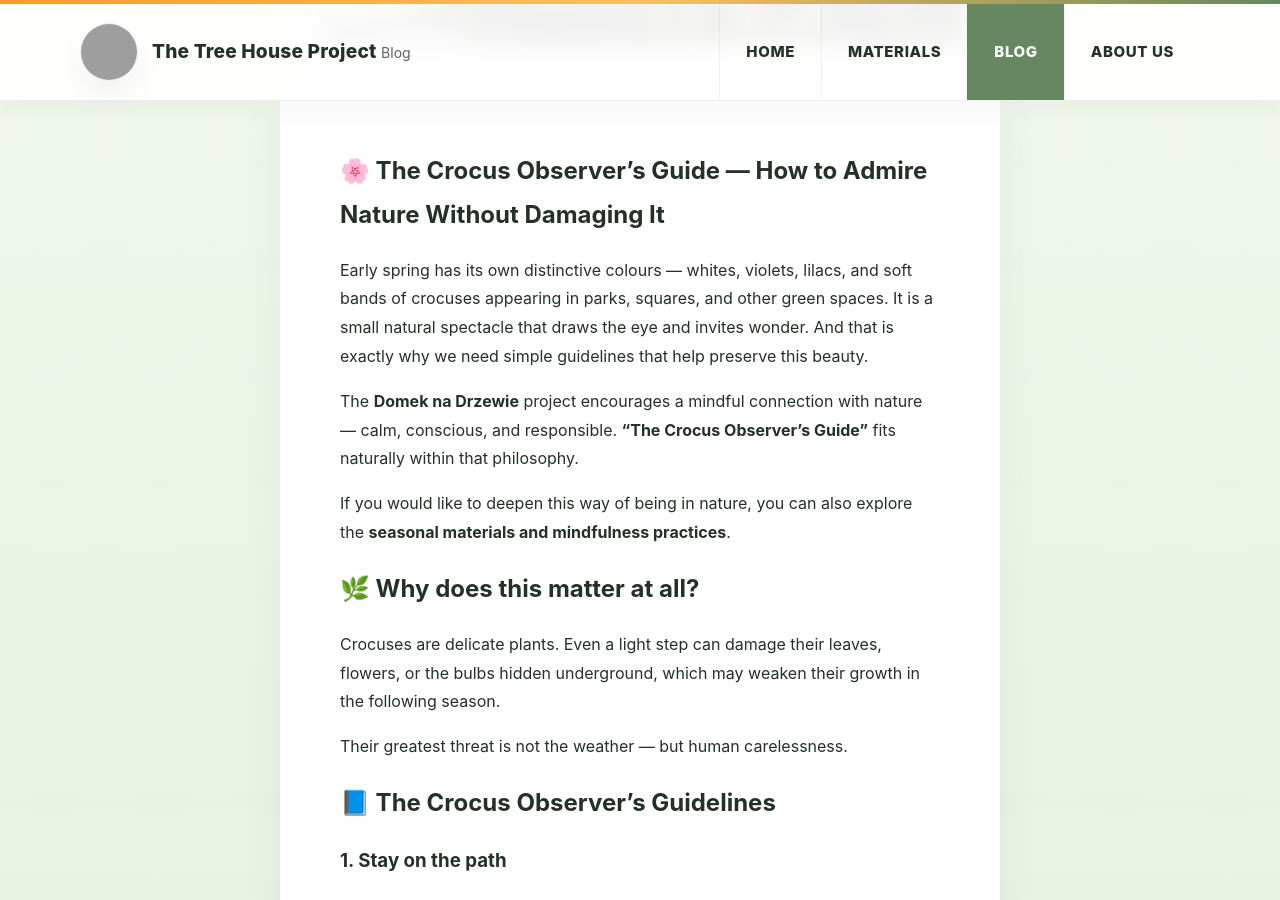
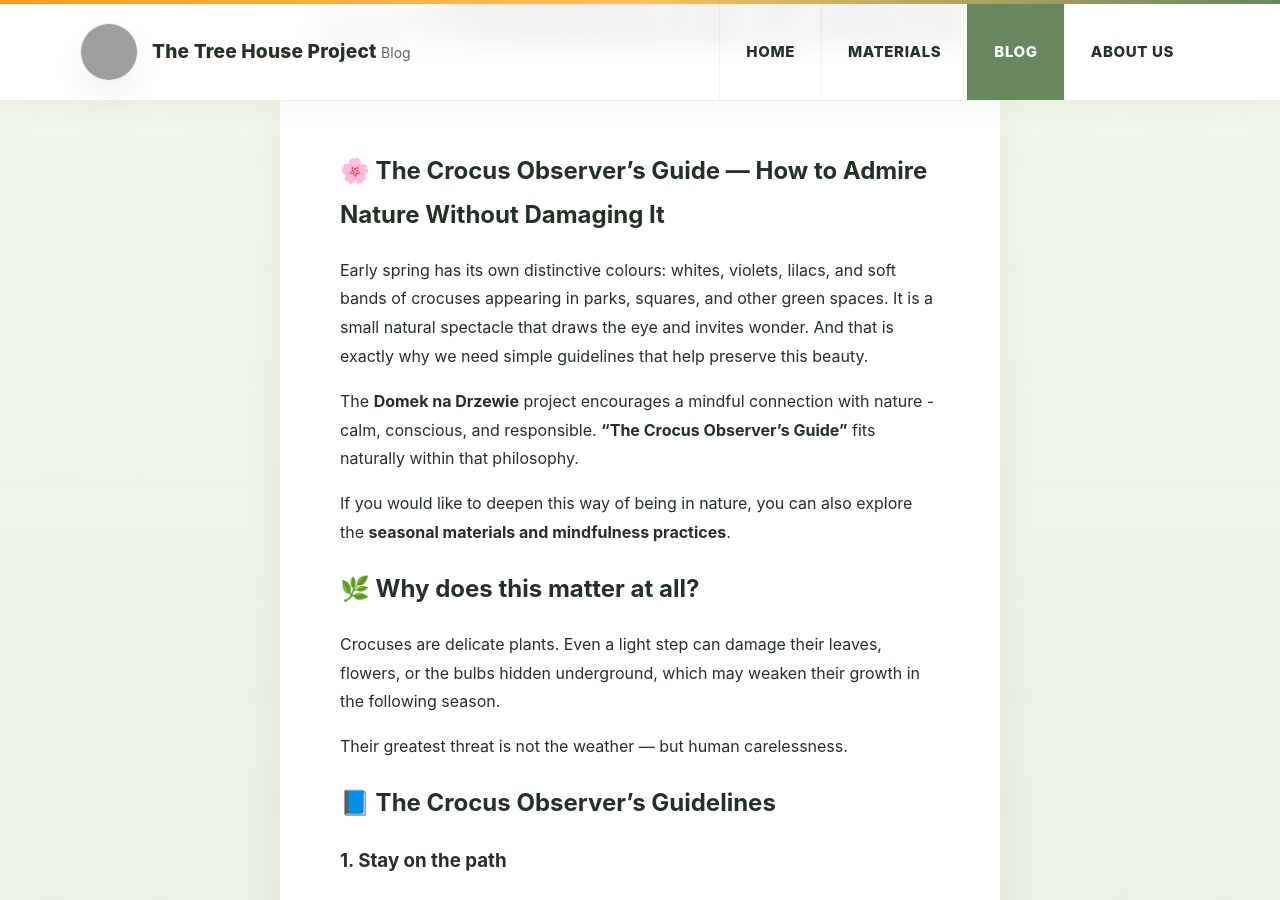
Before and after one commit to akonkia/domeknadrzewie, a Jekyll site: the page built from _posts/2026-03-01-the-crocus-observers-guide.en.md, in a window 1280 px wide and 900 px high, scrolled down 851 px. Built offline with Jekyll 4.4.1, drawn with Linux system fonts in a browser that asks for light colours; some of the changed text lies outside the part shown; grey boxes are pictures that could not be loaded.

Commit message:
Update 2026-03-01-the-crocus-observers-guide.en.md

```diff
--- a/_posts/2026-03-01-the-crocus-observers-guide.en.md
+++ b/_posts/2026-03-01-the-crocus-observers-guide.en.md
@@ -19,9 +19,9 @@
 
 # 🌸 The Crocus Observer’s Guide — How to Admire Nature Without Damaging It
 
-Early spring has its own distinctive colours — whites, violets, lilacs, and soft bands of crocuses appearing in parks, squares, and other green spaces. It is a small natural spectacle that draws the eye and invites wonder. And that is exactly why we need simple guidelines that help preserve this beauty.
+Early spring has its own distinctive colours: whites, violets, lilacs, and soft bands of crocuses appearing in parks, squares, and other green spaces. It is a small natural spectacle that draws the eye and invites wonder. And that is exactly why we need simple guidelines that help preserve this beauty.
 
-The [**Domek na Drzewie**](https://domeknadrzewie.edu.pl/en/) project encourages a mindful connection with nature — calm, conscious, and responsible. **“The Crocus Observer’s Guide”** fits naturally within that philosophy.
+The [**Domek na Drzewie**](https://domeknadrzewie.edu.pl/en/) project encourages a mindful connection with nature - calm, conscious, and responsible. **“The Crocus Observer’s Guide”** fits naturally within that philosophy.
 
 If you would like to deepen this way of being in nature, you can also explore the [**seasonal materials and mindfulness practices**](https://domeknadrzewie.edu.pl/en/materialy/kapiele_miejskie/).
 
@@ -74,14 +74,14 @@
 - **I admire → I do not possess**
 - **I am present → I do not dominate**
 
-This approach allows you to truly be with nature — not just pass by it.
+This approach allows you to truly be with nature, not just pass by it.
 
 In a similar spirit, the [**Urban Forest Bathing**](https://domeknadrzewie.edu.pl/en/materialy/kapiele_miejskie/) series offers short practices inspired by observing nature and following the rhythm of the year.
 
 ## 🌼 In closing
 
 Crocuses do not need our help to bloom.
-They need only one thing — for us not to disturb them.
+They need only one thing: for us not to disturb them.
 
 And then they will return again next spring.
 
```
